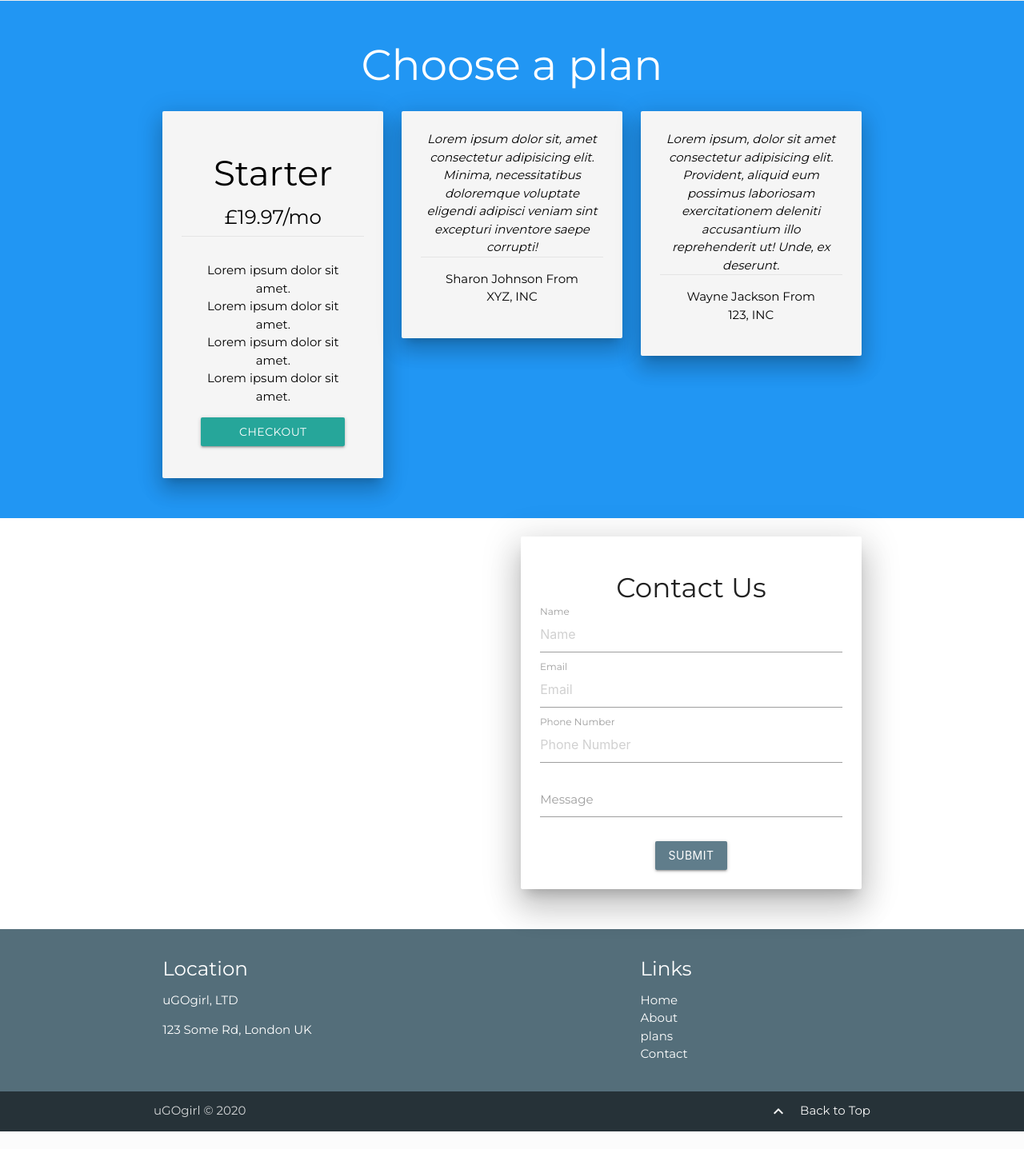
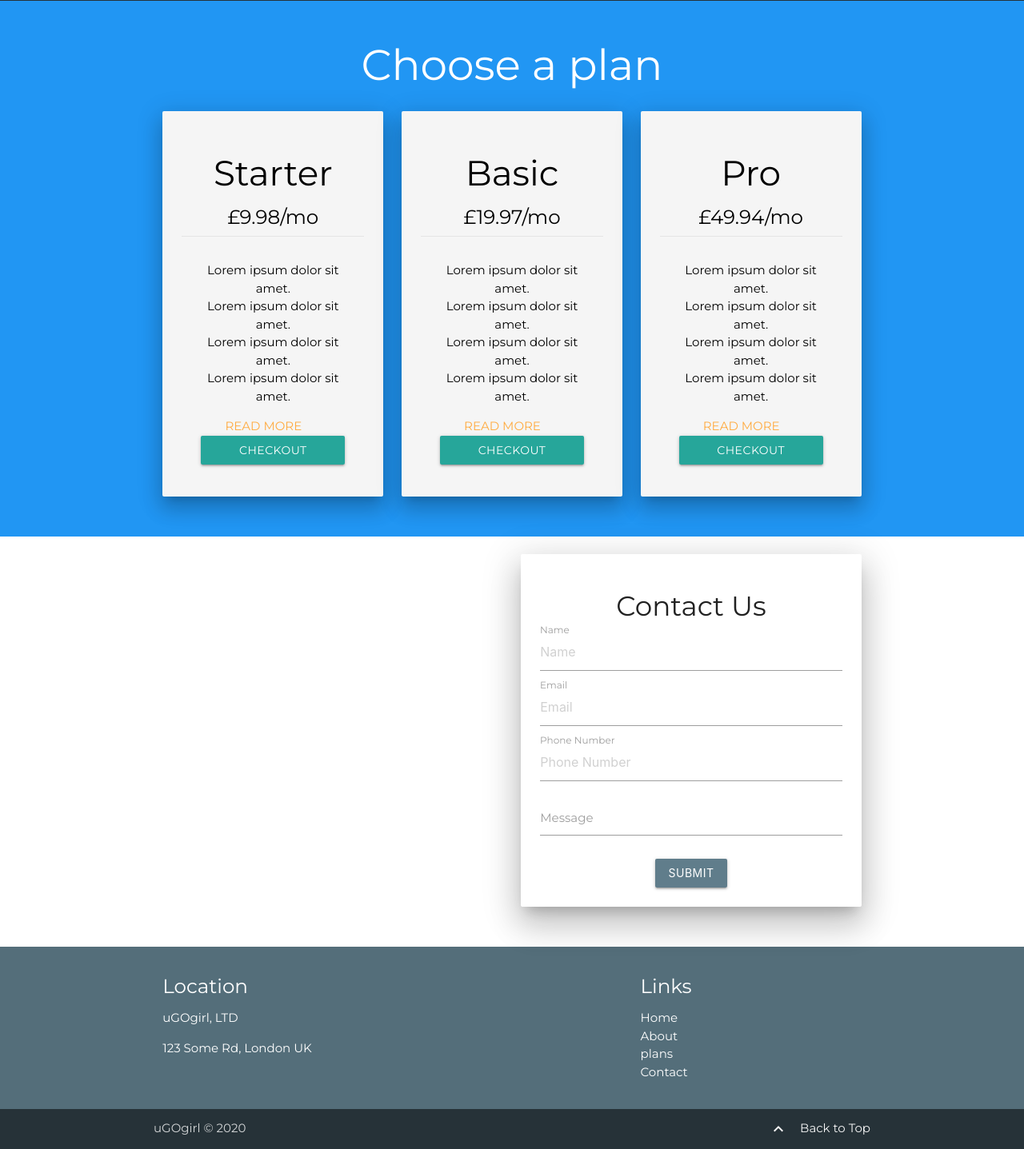
Before and after one commit to EvaBroberg/code-institute-milestone-4, a Django app: template accounts/templates/index.html in a window 1280 px wide. Shown: the part 1890-3327 px from the top of the page at 80% size. Before the commit the page ends 3305 px from the top, so only its background shows below. Run offline with Django 3.2, Linux system fonts and the light colour scheme; the template is opened without the code that fills it, so the values that code supplies are empty; some libraries are stand-ins or nearby versions.

Commit message:
added modals for different plans

```diff
--- a/accounts/templates/index.html
+++ b/accounts/templates/index.html
@@ -92,7 +92,7 @@
 
     <section class="section-boxes center">
       <div class="row">
-        <div class="col s12 m6 l3 blue-grey darken-4 white-text box">
+        <div class="col s12 m6 l3 blue-grey darken-3 white-text box">
           <i class="material-icons medium">fitness_center</i>
           <h4><a href="#plans">Choose Your Plan</a></h4>
           <p>
@@ -100,7 +100,7 @@
             error enim consequatur, harum esse accusantium eveniet omnis!
           </p>
         </div>
-        <div class="col s12 m6 l3 blue-grey darken-3 white-text box">
+        <div class="col s12 m6 l3 blue-grey darken-2 white-text box">
           <i class="material-icons medium">sports</i>
           <h4>Professional coutching</h4>
           <p>
@@ -108,7 +108,7 @@
             error enim consequatur, harum esse accusantium eveniet omnis!
           </p>
         </div>
-        <div class="col s12 m6 l3 blue-grey darken-2 white-text box">
+        <div class="col s12 m6 l3 blue-grey darken-1 white-text box">
           <i class="material-icons medium">supervisor_account</i>
           <h4>Join Community</h4>
           <p>
@@ -116,7 +116,7 @@
             error enim consequatur, harum esse accusantium eveniet omnis!
           </p>
         </div>
-        <div class="col s12 m6 l3 blue-grey darken-1 white-text box">
+        <div class="col s12 m6 l3 blue-grey white-text box">
           <i class="material-icons medium">shopping_basket</i>
           <h4>Gear Up</h4>
           <p>
@@ -128,7 +128,7 @@
     </section>
 
     <!-- About -->
-    <section id="about" class="section section-about grey lighten-3 center scrollspy">
+    <section id="about" class="section section-about blue-grey darken-4 center scrollspy">
       <div class="container">
         <h2>About uGOgirl</h2>
         <p class="flow-text">Lorem ipsum dolor sit amet consectetur, adipisicing elit. Saepe laboriosam vero ex perspiciatis rerum autem.</p>
@@ -163,6 +163,24 @@
             <div class="card grey lighten-4 black-text z-depth-4">
               <div class="card-content">
                 <h3>Starter</h3>
+                <h5>£9.98/mo</h5>
+                <div class="card-action">
+                  <ul>
+                    <li>Lorem ipsum dolor sit amet.</li>
+                    <li>Lorem ipsum dolor sit amet.</li>
+                    <li>Lorem ipsum dolor sit amet.</li>
+                    <li>Lorem ipsum dolor sit amet.</li>
+                  </ul>
+                  <a href="#starter" class="modal-trigger">Read more</a>
+                  <a href="{% url 'checkout' %}" class="btn btn-success btn-extend" role="button">Checkout</a>
+                </div>
+              </div>
+            </div>
+          </div>
+          <div class="col s12 m4">
+            <div class="card grey lighten-4 black-text z-depth-4">
+              <div class="card-content">
+                <h3>Basic</h3>
                 <h5>£19.97/mo</h5>
                 <div class="card-action">
                   <ul>
@@ -171,6 +189,7 @@
                     <li>Lorem ipsum dolor sit amet.</li>
                     <li>Lorem ipsum dolor sit amet.</li>
                   </ul>
+                  <a href="#basic" class="modal-trigger">Read more</a>
                   <a href="{% url 'checkout' %}" class="btn btn-success btn-extend" role="button">Checkout</a>
                 </div>
               </div>
@@ -179,29 +198,18 @@
           <div class="col s12 m4">
             <div class="card grey lighten-4 black-text z-depth-4">
               <div class="card-content">
-                <p>
-                  <em
-                    >Lorem ipsum dolor sit, amet consectetur adipisicing elit. Minima, necessitatibus doloremque voluptate eligendi adipisci veniam
-                    sint excepturi inventore saepe corrupti!</em
-                  >
-                </p>
+                <h3>Pro</h3>
+                <h5>£49.94/mo
+                  </h5>
                 <div class="card-action">
-                  <p>Sharon Johnson From XYZ, INC</p>
-                </div>
-              </div>
-            </div>
-          </div>
-          <div class="col s12 m4">
-            <div class="card grey lighten-4 black-text z-depth-4">
-              <div class="card-content">
-                <p>
-                  <em
-                    >Lorem ipsum, dolor sit amet consectetur adipisicing elit. Provident, aliquid eum possimus laboriosam exercitationem deleniti
-                    accusantium illo reprehenderit ut! Unde, ex deserunt.</em
-                  >
-                </p>
-                <div class="card-action">
-                  <p>Wayne Jackson From 123, INC</p>
+                  <ul>
+                    <li>Lorem ipsum dolor sit amet.</li>
+                    <li>Lorem ipsum dolor sit amet.</li>
+                    <li>Lorem ipsum dolor sit amet.</li>
+                    <li>Lorem ipsum dolor sit amet.</li>
+                  </ul>
+                  <a href="#pro" class="modal-trigger">Read more</a>
+                  <a href="{% url 'checkout' %}" class="btn btn-success btn-extend" role="button">Checkout</a>
                 </div>
               </div>
             </div>
@@ -278,6 +286,66 @@
       </div>
     </footer>
 
+    <!-- Starter Plan Modal -->
+    <div id="starter" class="modal">
+      <div class="modal-content">
+        <ul class="collection with-header z-depth-4">
+          <li class="collection-header">
+            <h5>Services</h5>
+          </li>
+          <li class="collection-item"><i class="material-icons left">check</i> Business Consultation</li>
+          <li class="collection-item"><i class="material-icons left">check</i> Financial Analytics</li>
+          <li class="collection-item"><i class="material-icons left">check</i> Security Services</li>
+          <li class="collection-item"><i class="material-icons left">check</i> Marketing & Advertising</li>
+          <li class="collection-item"><i class="material-icons left">check</i> Internet Services</li>
+          <li class="collection-item"><i class="material-icons left">check</i> Accounting</li>
+        </ul>
+      </div>
+      <div class="modal-footer">
+        <a href="{% url 'checkout' %}" class="btn btn-success btn-extend" role="button">Checkout</a>
+      </div>
+    </div>
+
+    <!-- Basic Plan Modal -->
+    <div id="basic" class="modal">
+      <div class="modal-content">
+        <ul class="collection with-header z-depth-4">
+          <li class="collection-header">
+            <h5>Services</h5>
+          </li>
+          <li class="collection-item"><i class="material-icons left">check</i> Business Consultation</li>
+          <li class="collection-item"><i class="material-icons left">check</i> Financial Analytics</li>
+          <li class="collection-item"><i class="material-icons left">check</i> Security Services</li>
+          <li class="collection-item"><i class="material-icons left">check</i> Marketing & Advertising</li>
+          <li class="collection-item"><i class="material-icons left">check</i> Internet Services</li>
+          <li class="collection-item"><i class="material-icons left">check</i> Accounting</li>
+        </ul>
+      </div>
+      <div class="modal-footer">
+        <a href="{% url 'checkout' %}" class="btn btn-success btn-extend" role="button">Checkout</a>
+      </div>
+    </div>
+
+    <!-- Pro Plan Modal -->
+    <div id="pro" class="modal">
+      <div class="modal-content">
+        <ul class="collection with-header z-depth-4">
+          <li class="collection-header">
+            <h5>Services</h5>
+          </li>
+          <li class="collection-item"><i class="material-icons left">check</i> Business Consultation</li>
+          <li class="collection-item"><i class="material-icons left">check</i> Financial Analytics</li>
+          <li class="collection-item"><i class="material-icons left">check</i> Security Services</li>
+          <li class="collection-item"><i class="material-icons left">check</i> Marketing & Advertising</li>
+          <li class="collection-item"><i class="material-icons left">check</i> Internet Services</li>
+          <li class="collection-item"><i class="material-icons left">check</i> Accounting</li>
+        </ul>
+      </div>
+      <div class="modal-footer">
+        <a href="{% url 'checkout' %}" class="btn btn-success btn-extend" role="button">Checkout</a>
+      </div>
+    </div>
+
     <script type="text/javascript" src="https://code.jquery.com/jquery-3.2.1.min.js"></script>
     <script src="https://cdnjs.cloudflare.com/ajax/libs/materialize/0.98.0/js/materialize.min.js"></script>
 
@@ -287,6 +355,10 @@
         $('.sidenav').sidenav();
 
         $('.scrollspy').scrollSpy();
+
+        var modalElems = document.querySelectorAll('.modal');
+      var modalInstances = M.Modal.init(modalElems, {
+      });
 
         $('.main-text').fadeIn(1500).removeClass('hidden');
 
```
